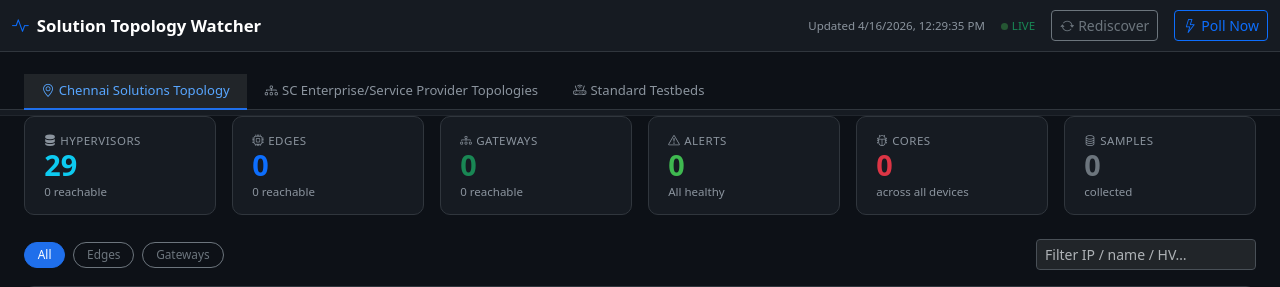
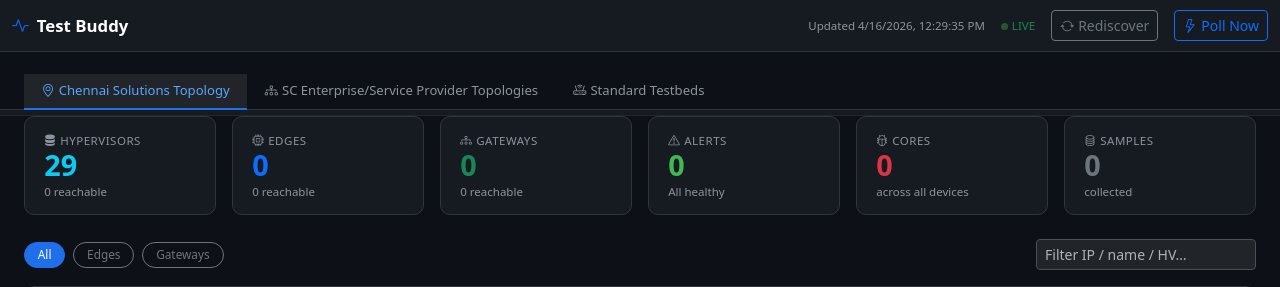
Before and after one commit to balachanderganesan/testbuddy, a Flask app: page / in a window 1280 px wide. Shown: the top 287 px of the page. Run offline with Flask 3, Linux system fonts and the light colour scheme; data comes from the database, SQL or seed files in the repository; data that the repository does not hold is empty.

Commit message:
Change the app name to Test Buddy

```diff
--- a/index.html
+++ b/index.html
@@ -3,7 +3,7 @@
 <head>
   <meta charset="UTF-8">
   <meta name="viewport" content="width=device-width, initial-scale=1">
-  <title>Solution Topology Watcher</title>
+  <title>Test Buddy</title>
   <link href="https://cdn.jsdelivr.net/npm/bootstrap@5.3.3/dist/css/bootstrap.min.css" rel="stylesheet">
   <link href="https://cdn.jsdelivr.net/npm/bootstrap-icons@1.11.3/font/bootstrap-icons.min.css" rel="stylesheet">
   <script src="https://cdn.jsdelivr.net/npm/chart.js@4.4.4/dist/chart.umd.min.js"></script>
@@ -103,7 +103,7 @@
 <!-- Navbar -->
 <nav class="navbar navbar-expand-lg sticky-top mb-3">
   <div class="container-fluid">
-    <span class="navbar-brand"><i class="bi bi-activity text-primary me-2"></i>Solution Topology Watcher</span>
+    <span class="navbar-brand"><i class="bi bi-activity text-primary me-2"></i>Test Buddy</span>
     <div class="d-flex align-items-center gap-3 flex-wrap">
       <span id="lastUpdated">—</span>
       <span><span class="live-dot"></span><span class="text-success" style="font-size:.72rem">LIVE</span></span>
--- a/templates/index.html
+++ b/templates/index.html
@@ -3,7 +3,7 @@
 <head>
   <meta charset="UTF-8">
   <meta name="viewport" content="width=device-width, initial-scale=1">
-  <title>Solution Topology Watcher</title>
+  <title>Test Buddy</title>
   <link href="https://cdn.jsdelivr.net/npm/bootstrap@5.3.3/dist/css/bootstrap.min.css" rel="stylesheet">
   <link href="https://cdn.jsdelivr.net/npm/bootstrap-icons@1.11.3/font/bootstrap-icons.min.css" rel="stylesheet">
   <script src="https://cdn.jsdelivr.net/npm/chart.js@4.4.4/dist/chart.umd.min.js"></script>
@@ -103,7 +103,7 @@
 <!-- Navbar -->
 <nav class="navbar navbar-expand-lg sticky-top mb-3">
   <div class="container-fluid">
-    <span class="navbar-brand"><i class="bi bi-activity text-primary me-2"></i>Solution Topology Watcher</span>
+    <span class="navbar-brand"><i class="bi bi-activity text-primary me-2"></i>Test Buddy</span>
     <div class="d-flex align-items-center gap-3 flex-wrap">
       <span id="lastUpdated">—</span>
       <span><span class="live-dot"></span><span class="text-success" style="font-size:.72rem">LIVE</span></span>
```
